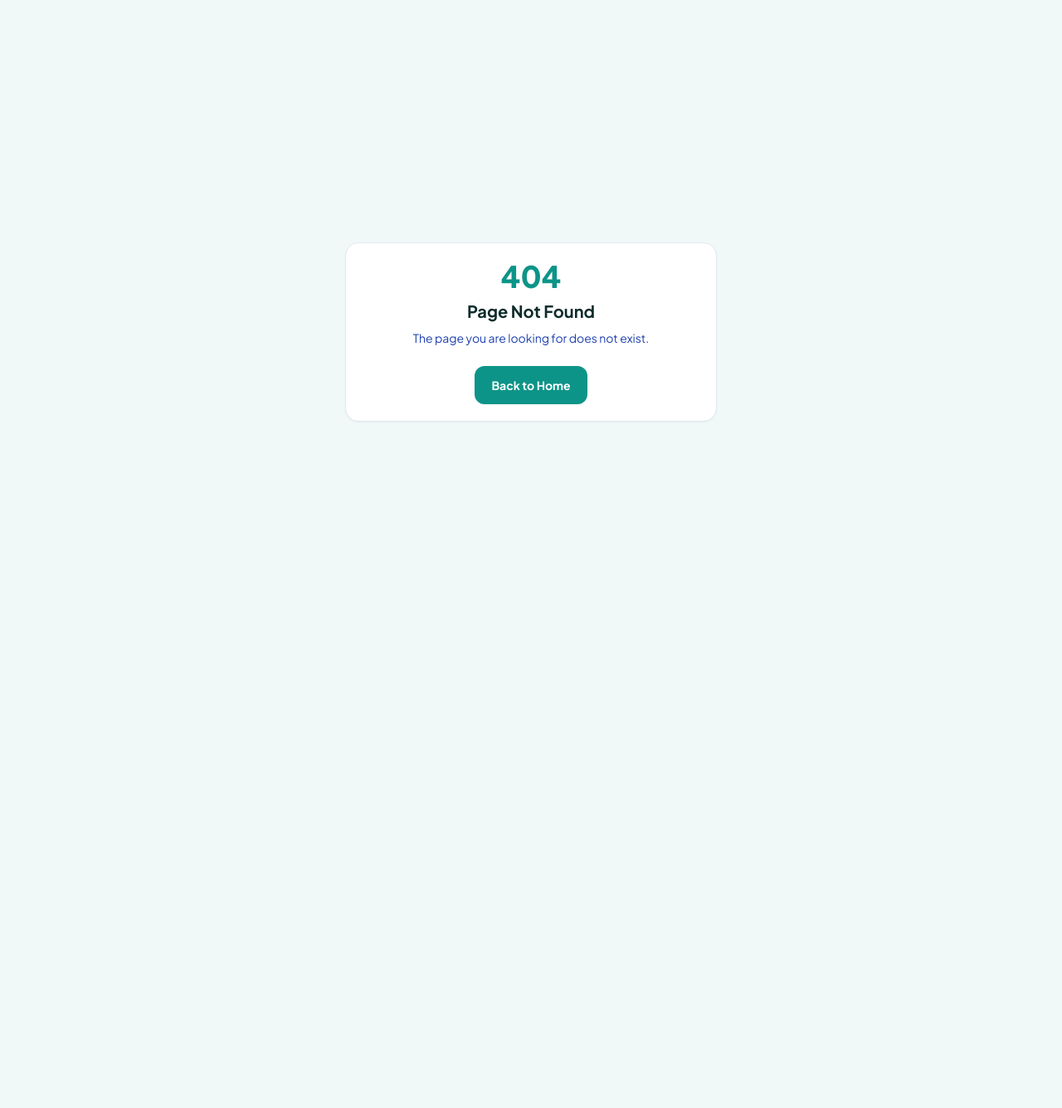
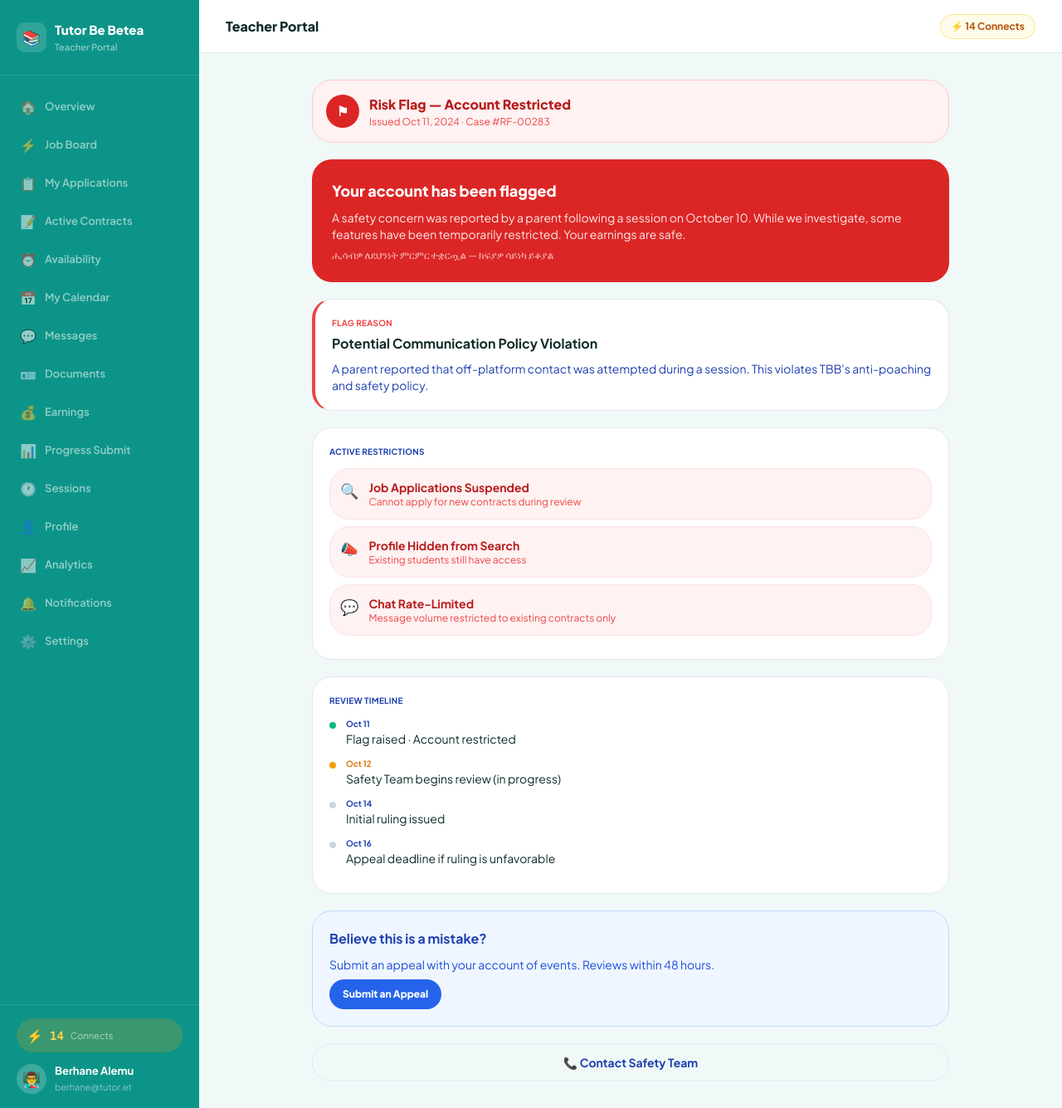
Before and after one commit to Zeordi/tutor-be-betea, a Next.js app in the folder apps/web/: page /teacher/risk-flag in a window 1280 px wide. Before the commit this address had no page. Shown: the whole page at 83% size. Before the commit the page ends 800 px from the top, so only its background shows below. Built offline with nearby package versions, Linux system fonts and the light colour scheme; sample sign-in values are in the browser's storage.

Commit message:
Create risk-flag/page.tsx

```diff
--- /dev/null
+++ b/apps/web/app/teacher/risk-flag/page.tsx
@@ -0,0 +1,125 @@
+"use client";
+
+import Link from "next/link";
+import { useState } from "react";
+
+export default function TeacherRiskFlagPage() {
+  const [appealStarted, setAppealStarted] = useState(false);
+  const [appealText, setAppealText] = useState("");
+
+  return (
+    <div className="mx-auto max-w-3xl space-y-5">
+      <div className="flex items-center gap-3 rounded-2xl border border-red-200 bg-red-50 p-4 dark:border-red-900 dark:bg-red-950/40">
+        <div className="flex h-10 w-10 items-center justify-center rounded-xl bg-red-600 font-black text-white">
+          ⚑
+        </div>
+        <div>
+          <p className="font-extrabold text-red-700 dark:text-red-300">Risk Flag — Account Restricted</p>
+          <p className="text-xs text-red-500">Issued Oct 11, 2024 · Case #RF-00283</p>
+        </div>
+      </div>
+
+      <div className="rounded-2xl bg-red-600 p-6 text-white">
+        <p className="text-lg font-extrabold">Your account has been flagged</p>
+        <p className="mt-2 text-sm text-white/90">
+          A safety concern was reported by a parent following a session on October 10. While we
+          investigate, some features have been temporarily restricted. Your earnings are safe.
+        </p>
+        <p className="mt-2 text-xs text-white/70">ሒሳብዎ ለደህንነት ምርምር ተቋርጧል — ክፍያዎ ሳይነካ ይቆያል</p>
+      </div>
+
+      <div className="rounded-2xl border border-[var(--border)] border-l-4 border-l-red-500 bg-[var(--card)] p-5">
+        <p className="mb-1 text-[10px] font-bold tracking-wide text-red-500">FLAG REASON</p>
+        <p className="font-bold text-[var(--foreground)]">Potential Communication Policy Violation</p>
+        <p className="mt-2 text-sm text-[var(--secondary)]">
+          A parent reported that off-platform contact was attempted during a session. This violates
+          TBB&apos;s anti-poaching and safety policy.
+        </p>
+      </div>
+
+      <div className="rounded-2xl border border-[var(--border)] bg-[var(--card)] p-5">
+        <p className="mb-3 text-[10px] font-bold tracking-wide text-[var(--secondary)]">ACTIVE RESTRICTIONS</p>
+        {[
+          ["🔍", "Job Applications Suspended", "Cannot apply for new contracts during review"],
+          ["📣", "Profile Hidden from Search", "Existing students still have access"],
+          ["💬", "Chat Rate-Limited", "Message volume restricted to existing contracts only"],
+        ].map(([icon, title, desc]) => (
+          <div
+            key={title}
+            className="mb-2 flex gap-3 rounded-xl border border-red-100 bg-red-50 p-3 dark:border-red-900 dark:bg-red-950/30"
+          >
+            <span className="text-lg">{icon}</span>
+            <div>
+              <p className="text-sm font-bold text-red-700 dark:text-red-300">{title}</p>
+              <p className="text-xs text-red-500">{desc}</p>
+            </div>
+          </div>
+        ))}
+      </div>
+
+      <div className="rounded-2xl border border-[var(--border)] bg-[var(--card)] p-5">
+        <p className="mb-3 text-[10px] font-bold tracking-wide text-[var(--secondary)]">REVIEW TIMELINE</p>
+        {[
+          { date: "Oct 11", event: "Flag raised · Account restricted", done: true, current: false },
+          { date: "Oct 12", event: "Safety Team begins review (in progress)", done: false, current: true },
+          { date: "Oct 14", event: "Initial ruling issued", done: false, current: false },
+          { date: "Oct 16", event: "Appeal deadline if ruling is unfavorable", done: false, current: false },
+        ].map((t) => (
+          <div key={t.date} className="mb-3 flex gap-3">
+            <div
+              className={`mt-1.5 h-2 w-2 rounded-full ${
+                t.done ? "bg-emerald-500" : t.current ? "bg-amber-500" : "bg-slate-300"
+              }`}
+            />
+            <div>
+              <p className={`text-[10px] font-bold ${t.current ? "text-amber-600" : "text-[var(--secondary)]"}`}>
+                {t.date}
+              </p>
+              <p className="text-sm text-[var(--foreground)]">{t.event}</p>
+            </div>
+          </div>
+        ))}
+      </div>
+
+      {!appealStarted ? (
+        <div className="rounded-2xl border border-blue-200 bg-blue-50 p-5 dark:border-blue-900 dark:bg-blue-950/30">
+          <p className="font-bold text-blue-800 dark:text-blue-300">Believe this is a mistake?</p>
+          <p className="my-2 text-sm text-blue-700 dark:text-blue-400">
+            Submit an appeal with your account of events. Reviews within 48 hours.
+          </p>
+          <button
+            type="button"
+            onClick={() => setAppealStarted(true)}
+            className="rounded-xl bg-blue-600 px-4 py-2.5 text-xs font-extrabold text-white"
+          >
+            Submit an Appeal
+          </button>
+        </div>
+      ) : (
+        <div className="rounded-2xl border border-blue-200 bg-blue-50 p-5 dark:border-blue-900 dark:bg-blue-950/30">
+          <p className="font-bold text-blue-800 dark:text-blue-300">✍ Your Account of Events</p>
+          <textarea
+            value={appealText}
+            onChange={(e) => setAppealText(e.target.value)}
+            placeholder="Describe what happened..."
+            rows={4}
+            className="mt-3 w-full rounded-xl border border-[var(--border)] bg-[var(--card)] p-3 text-sm text-[var(--foreground)]"
+          />
+          <button
+            type="button"
+            className="mt-3 rounded-xl bg-blue-600 px-4 py-2.5 text-xs font-extrabold text-white"
+          >
+            📤 Submit Appeal
+          </button>
+        </div>
+      )}
+
+      <Link
+        href="/parent/support/create"
+        className="block rounded-xl border border-[var(--border)] py-3 text-center text-sm font-bold text-[var(--secondary)]"
+      >
+        📞 Contact Safety Team
+      </Link>
+    </div>
+  );
+}
```
